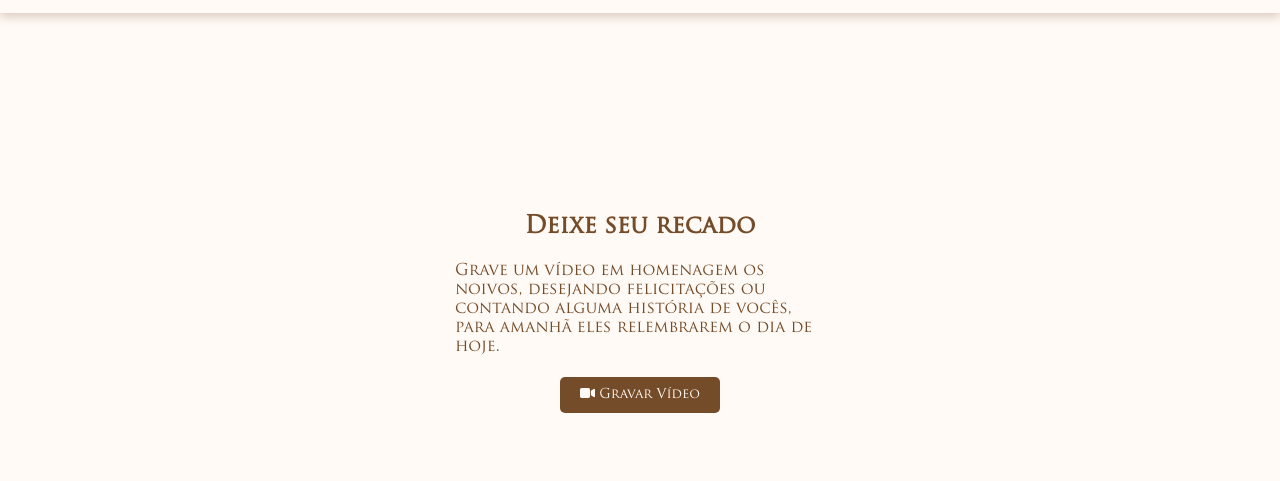
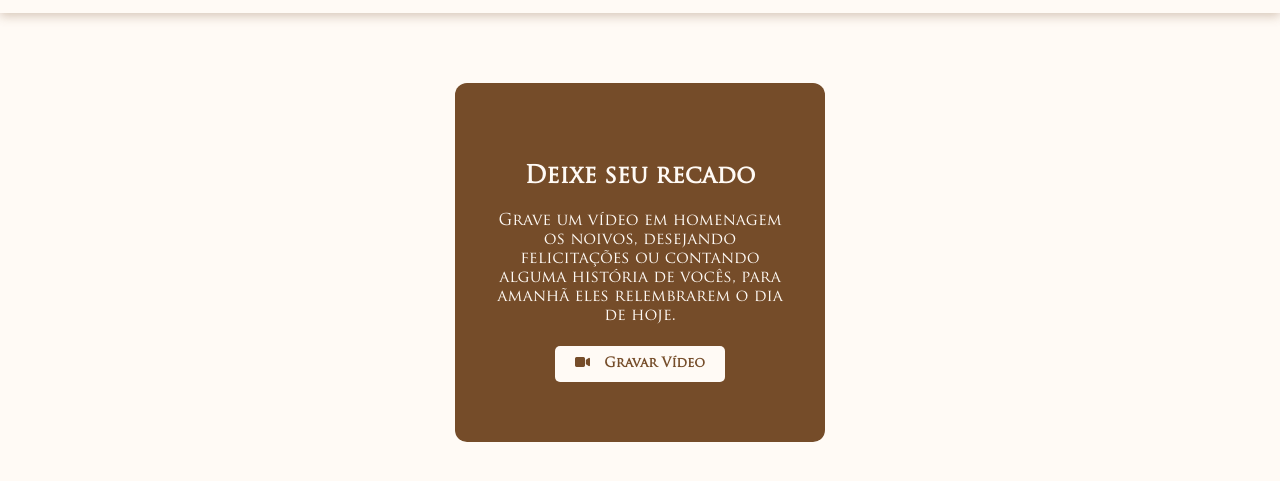
Before and after one commit to enzocipriani/casamento, a website with bundled scripts: page mensagem.html in a window 1280 px wide. Shown: the part 69-550 px from the top of the page. Built offline with nearby package versions, Linux system fonts and the light colour scheme.

Commit message:
edit-mensagem

```diff
--- a/mensagem.css
+++ b/mensagem.css
@@ -157,37 +157,52 @@ li.dropdown {
 }
 
 .recadoContainer {
-    margin-top: 200px;
-    background-color: var(--offwhite);
+  padding: 40px;
+  margin-top: 70px;
+  margin-bottom: 200px;
+  background-color: var(--font-color);
   width: 370px;
+  height: auto;
   display: block;
   margin-left: auto;
   margin-right: auto;
+  border-radius: 12px;
 }
 
 .recadoContainer h1 {
+  padding-top: 40px;
   text-align: center;
-    color: var(--font-color);
+  color: var(--offwhite);
 }
 
 .recadoContainer p {
+  text-align: center;
+  color: var(--offwhite);
   margin-top: 20px;
 }
 
-#recordButton, #uploadButton {
+#recordButton i {
+  padding-right: 10px;
+}
+
+#recordButton,
+#uploadButton {
+  font-weight: 800;
+  align-items: center;
   display: block;
   margin: 20px auto;
   padding: 10px 20px;
-    background-color: var(--font-color);
-    color: var(--offwhite);
+  background-color: var(--offwhite);
+  color: var(--font-color);
   border: none;
   cursor: pointer;
   border-radius: 5px;
 }
 
+
 #videoPreview {
   display: block;
-    margin: 20px auto;
+  margin: 10px auto;
 }
 
 #loader {
--- a/mensagem.html
+++ b/mensagem.html
@@ -93,10 +93,10 @@
                 <i class="fa-solid fa-video"></i>
                 Gravar Vídeo
             </button>
+            <button id="uploadButton" style="display:none; background-color: #fffaf5; color: #754c29;">Enviar
+                Mensagem</button>
             <video id="videoPreview" width="240" height="320" controls
-                style="display:none;" autoplay></video>
-            <button id="uploadButton" style="display:none;">Enviar
-                Mensagem</button>
+                style="display:none; margin-top: 20px; background-color: #754c29;" autoplay></video>
         </section>
 
         <script type="module" src="firebaseConfig.js"></script>
```
Lines whose indentation alone changed are shown as unchanged.
